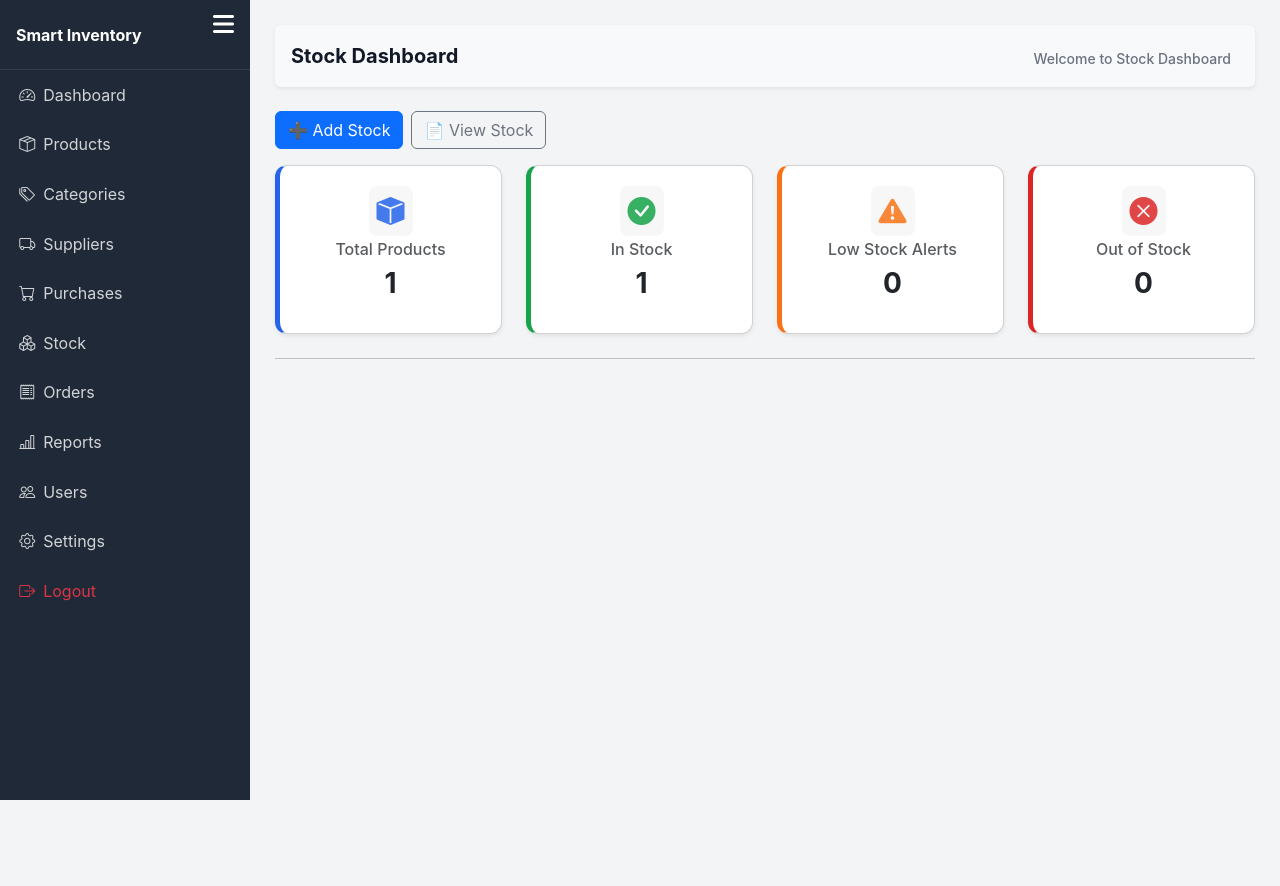
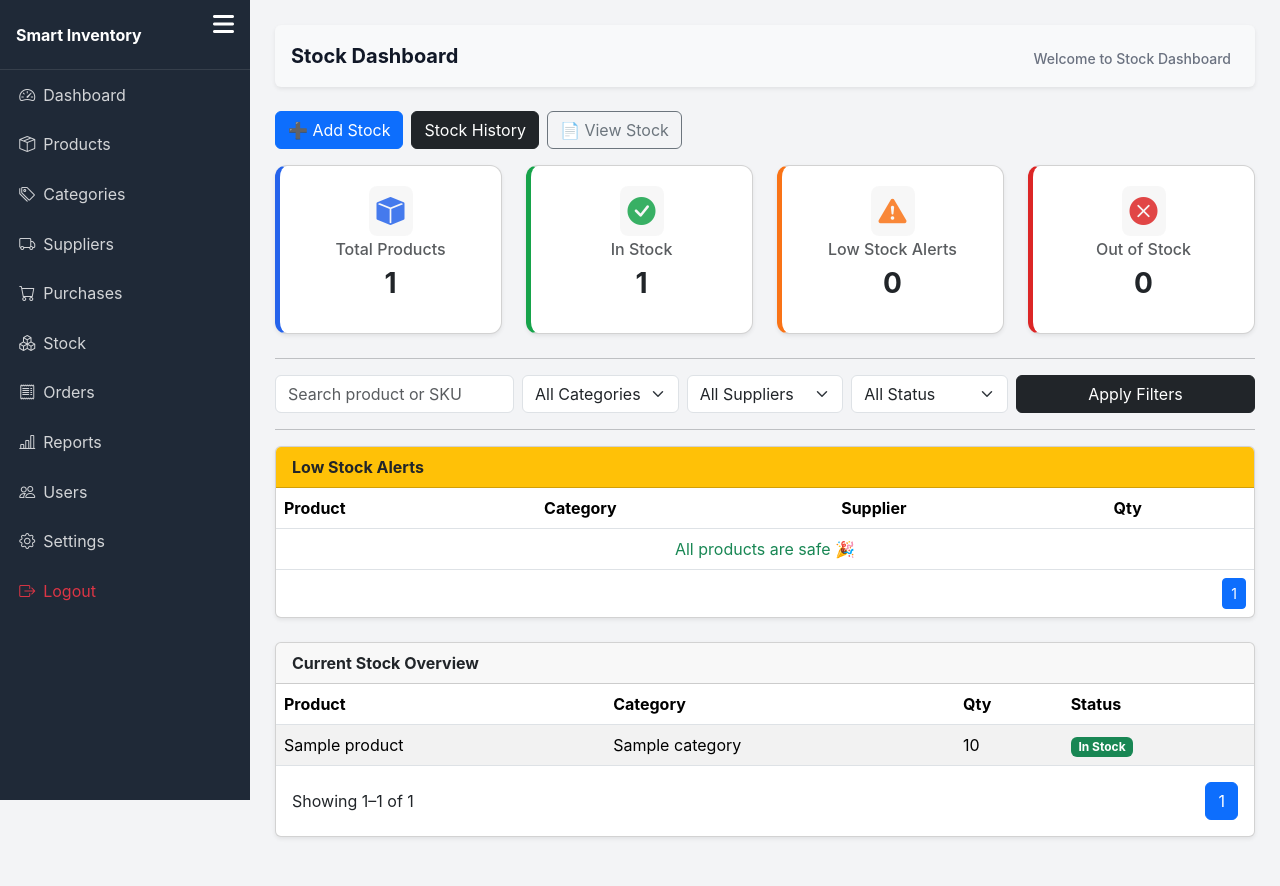
Before and after one commit to MahiKalavadia/inventory-management-system, a Django app: page /inventory/stock/dashboard/ in a window 1280 px wide. Before the commit the page ends 800 px from the top, so only its background shows below. Run offline with Django 5.2, Linux system fonts and the light colour scheme; a user stored in the database is signed in; tables that the repository leaves empty hold one stand-in row (values such as "Sample post"); data that the repository does not hold is empty.

Commit message:
Added stock alert tables and stock overview table on dashboard

```diff
--- a/templates/dashboards/stock_dashboard.html
+++ b/templates/dashboards/stock_dashboard.html
@@ -12,10 +12,11 @@
 </div>
 <div class="mb-3 d-flex gap-2">
 
-    {% if request.user.is_superuser or request.user.groups.first.name == "Manager" %}
-        <a href="#" class="btn btn-primary">➕ Add Stock</a>
+    {% if request.user.is_superuser or request.user.groups.first.name == "Manager" or request.user.groups.first.name == "Staff" %}
+        <a href="{% url 'stock_in_section' %}" class="btn btn-primary">➕ Add Stock</a>
+        <a href="{% url 'stock_history' %}" class="btn btn-dark">Stock History</a>
+        <a href="#" class="btn btn-outline-secondary">📄 View Stock</a>
     {% endif %}
-    <a href="#" class="btn btn-outline-secondary">📄 View Stock</a>
 </div>
 <!--Stats-->
 <div class="row mb-4">
@@ -69,4 +70,162 @@
     </div>
 </div>
 <hr>
+
+    <form method="GET">
+        <div class="row g-2">
+
+            <div class="col-md-3">
+                <input type="text" name="q" value="{{ request.GET.q }}" class="form-control" placeholder="Search product or SKU">
+            </div>
+
+            <div class="col-md-2">
+                <select name="category" class="form-select">
+                    <option value="">All Categories</option>
+                    {% for c in categories %}
+                        <option value="{{ c.id }}" {% if request.GET.category == c.id|stringformat:"s" %}selected{% endif %}>
+                            {{ c.name }}
+                        </option>
+                    {% endfor %}
+                </select>
+            </div>
+
+            <div class="col-md-2">
+                <select name="supplier" class="form-select">
+                    <option value="">All Suppliers</option>
+                    {% for s in suppliers %}
+                        <option value="{{ s.id }}" {% if request.GET.supplier == s.id|stringformat:"s" %}selected{% endif %}>
+                            {{ s.name }}
+                        </option>
+                    {% endfor %}
+                </select>
+            </div>
+
+            <div class="col-md-2">
+                <select name="status" class="form-select">
+                    <option value="">All Status</option>
+                    <option value="in" {% if request.GET.status == 'in' %}selected{% endif %}>In Stock</option>
+                    <option value="low" {% if request.GET.status == 'low' %}selected{% endif %}>Low Stock</option>
+                    <option value="out" {% if request.GET.status == 'out' %}selected{% endif %}>Out of Stock</option>
+                </select>
+            </div>
+
+            <div class="col-md-3 d-flex">
+                <button class="btn btn-dark w-100">Apply Filters</button>
+            </div>
+
+        </div>
+    </form>
+
+
+<hr>
+<div class="card shadow-sm mb-4">
+    <div class="card-header bg-warning text-dark fw-bold">
+        Low Stock Alerts
+    </div>
+    <div class="card-body p-0">
+        <table class="table mb-0">
+            <thead>
+                <tr>
+                    <th>Product</th>
+                    <th>Category</th>
+                    <th>Supplier</th>
+                    <th>Qty</th>
+                </tr>
+            </thead>
+            <tbody>
+                {% for product in low_stock_products %}
+                <tr>
+                    <td>{{ product.name }}</td>
+                    <td>{{ product.category.name }}</td>
+                    <td>{{ product.supplier.name }}</td>
+                    <td class="text-danger fw-bold">{{ product.quantity }}</td>
+                </tr>
+                {% empty %}
+                <tr>
+                    <td colspan="4" class="text-center text-success">All products are safe 🎉</td>
+                </tr>
+                {% endfor %}
+            </tbody>
+        </table>
+        <div class="p-2 d-flex justify-content-end">
+    <ul class="pagination pagination-sm mb-0">
+        {% if low_stock_products.has_previous %}
+            <li class="page-item">
+                <a class="page-link" href="?page_low={{ low_stock_products.previous_page_number }}">‹</a>
+            </li>
+        {% endif %}
+
+        <li class="page-item active">
+            <span class="page-link">{{ low_stock_products.number }}</span>
+        </li>
+
+        {% if low_stock_products.has_next %}
+            <li class="page-item">
+                <a class="page-link" href="?page_low={{ low_stock_products.next_page_number }}">›</a>
+            </li>
+        {% endif %}
+    </ul>
+</div>
+
+    </div>
+</div>
+<div class="card shadow-sm mb-4">
+    <div class="card-header fw-bold">
+        Current Stock Overview
+    </div>
+    <div class="card-body p-0">
+        <table class="table table-striped mb-0">
+            <thead>
+                <tr>
+                    <th>Product</th>
+                    <th>Category</th>
+                    <th>Qty</th>
+                    <th>Status</th>
+                </tr>
+            </thead>
+            <tbody>
+                {% for product in products %}
+                <tr>
+                    <td>{{ product.name }}</td>
+                    <td>{{ product.category.name }}</td>
+                    <td>{{ product.quantity }}</td>
+                    <td>
+                        {% if product.quantity == 0 %}
+                            <span class="badge bg-danger">Out</span>
+                        {% elif product.quantity <= 5 %}
+                            <span class="badge bg-warning text-dark">Low</span>
+                        {% else %}
+                            <span class="badge bg-success">In Stock</span>
+                        {% endif %}
+                    </td>
+                </tr>
+                {% endfor %}
+            </tbody>
+        </table>
+    </div>
+    <div class="p-3 d-flex justify-content-between align-items-center">
+    <div>
+        Showing {{ products.start_index }}–{{ products.end_index }} of {{ products.paginator.count }}
+    </div>
+
+    <ul class="pagination mb-0">
+        {% if products.has_previous %}
+            <li class="page-item">
+                <a class="page-link" href="?page_products={{ products.previous_page_number }}">‹</a>
+            </li>
+        {% endif %}
+
+        <li class="page-item active">
+            <span class="page-link">{{ products.number }}</span>
+        </li>
+
+        {% if products.has_next %}
+            <li class="page-item">
+                <a class="page-link" href="?page_products={{ products.next_page_number }}">›</a>
+            </li>
+        {% endif %}
+    </ul>
+</div>
+</div>
+
 {% endblock content %}
```
